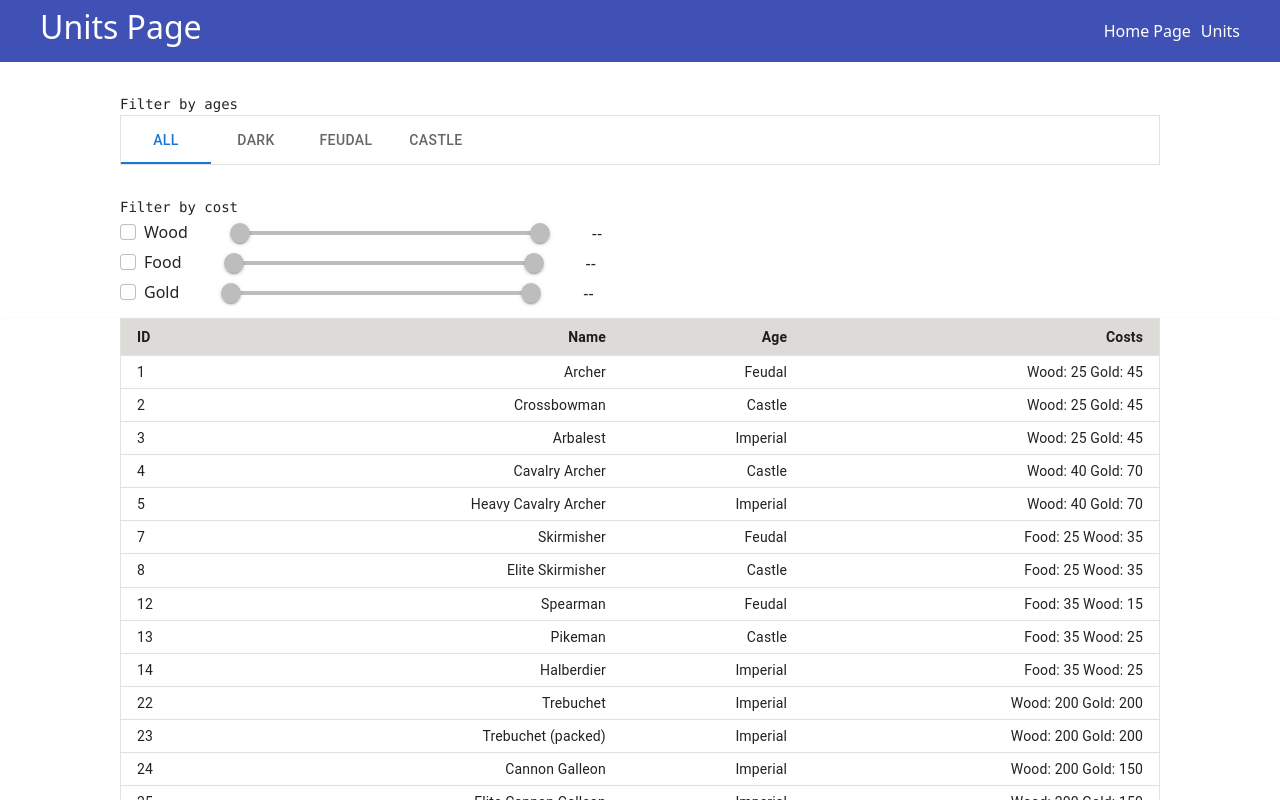
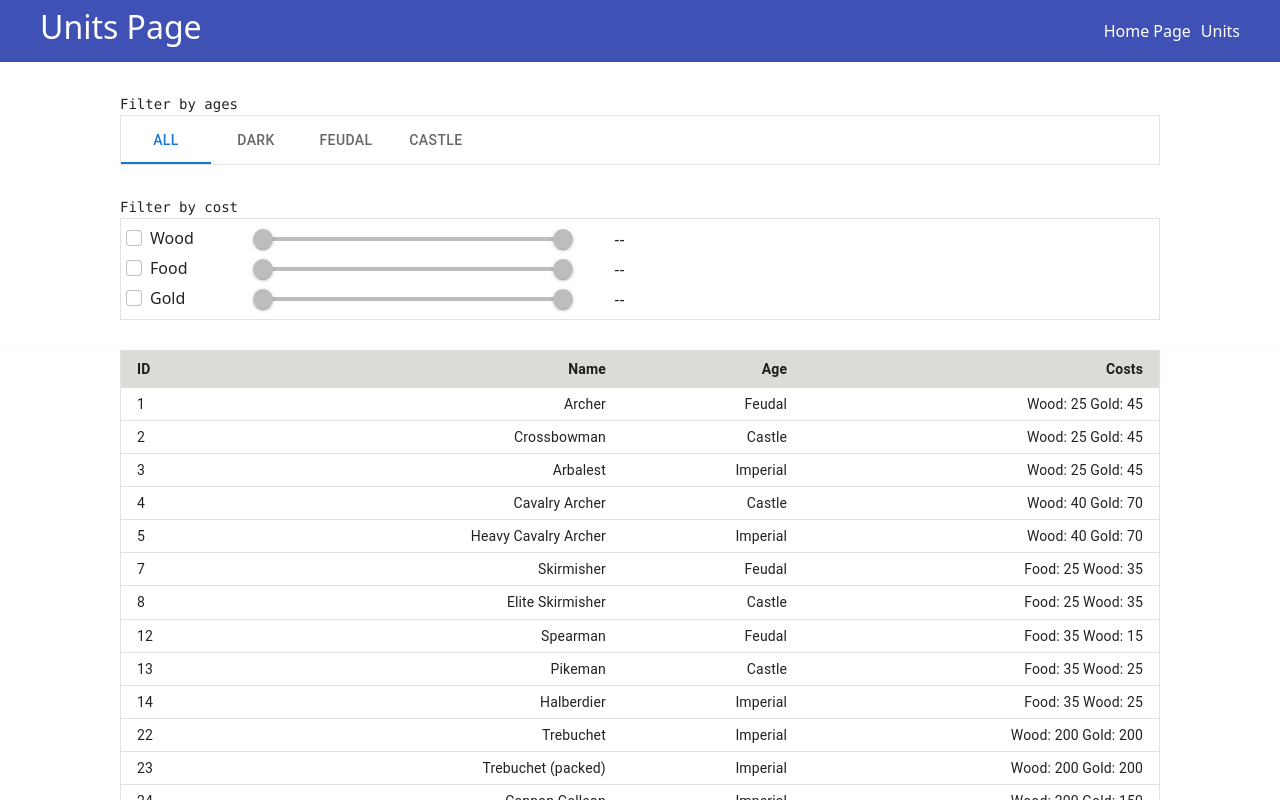
Before and after one commit to mehmeteyupoglu/age-of-empires, a React (Create React App) app: page /units in a window 1280 px wide. Shown: the top 800 px of the page. Built offline with nearby package versions, Linux system fonts and the light colour scheme; data requests are answered from the project's data file.

Commit message:
style: add border to the filter components

```diff
--- a/src/pages/Units/Units.scss
+++ b/src/pages/Units/Units.scss
@@ -40,8 +40,19 @@
   align-items: center;
   gap: 5%;
 
+  .form-check,
+  .value-display-area {
+    min-width: 85px;
+  }
+
   span {
     min-width: fit-content;
     max-width: 300px;
   }
 }
+
+.filter-by-cost-container {
+  border: 1px solid rgb(226, 226, 226);
+  padding: 5px 0 5px 5px;
+  margin-bottom: 30px;
+}
--- a/src/pages/Units/index.js
+++ b/src/pages/Units/index.js
@@ -114,6 +114,7 @@ function Units() {
         <span>
           <pre>Filter by cost</pre>
         </span>
+        <div className="filter-by-cost-container">
           {Object.keys(filterValues).map((item) => {
             const filterItem = filterValues[item];
             return (
@@ -138,13 +139,14 @@ function Units() {
                   disabled={!costFilter[item].isChecked}
                 />
                 {costFilter[item].isChecked ? (
-                <span>{`${filterItem.value[0]} - ${filterItem.value[1]}`}</span>
+                  <span className="value-display-area">{`${filterItem.value[0]} - ${filterItem.value[1]}`}</span>
                 ) : (
-                <span>--</span>
+                  <span className="value-display-area">--</span>
                 )}
               </div>
             );
           })}
+        </div>
       </Box>
       <CustomTable data={filterCost(filterValues, 'Wood', woodRange, unitsReducer.units)} />
     </>
```
Lines whose indentation alone changed are shown as unchanged.
